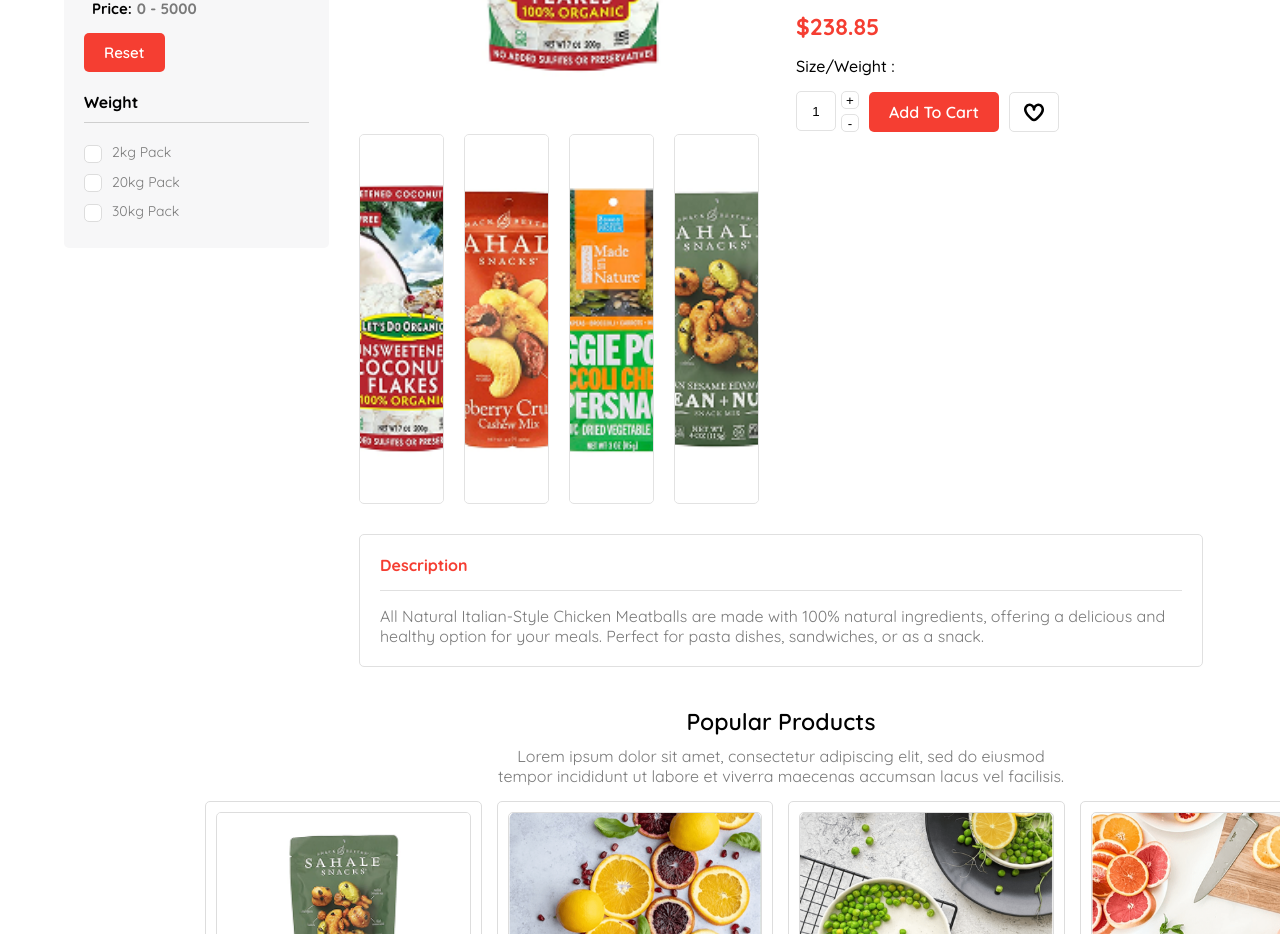
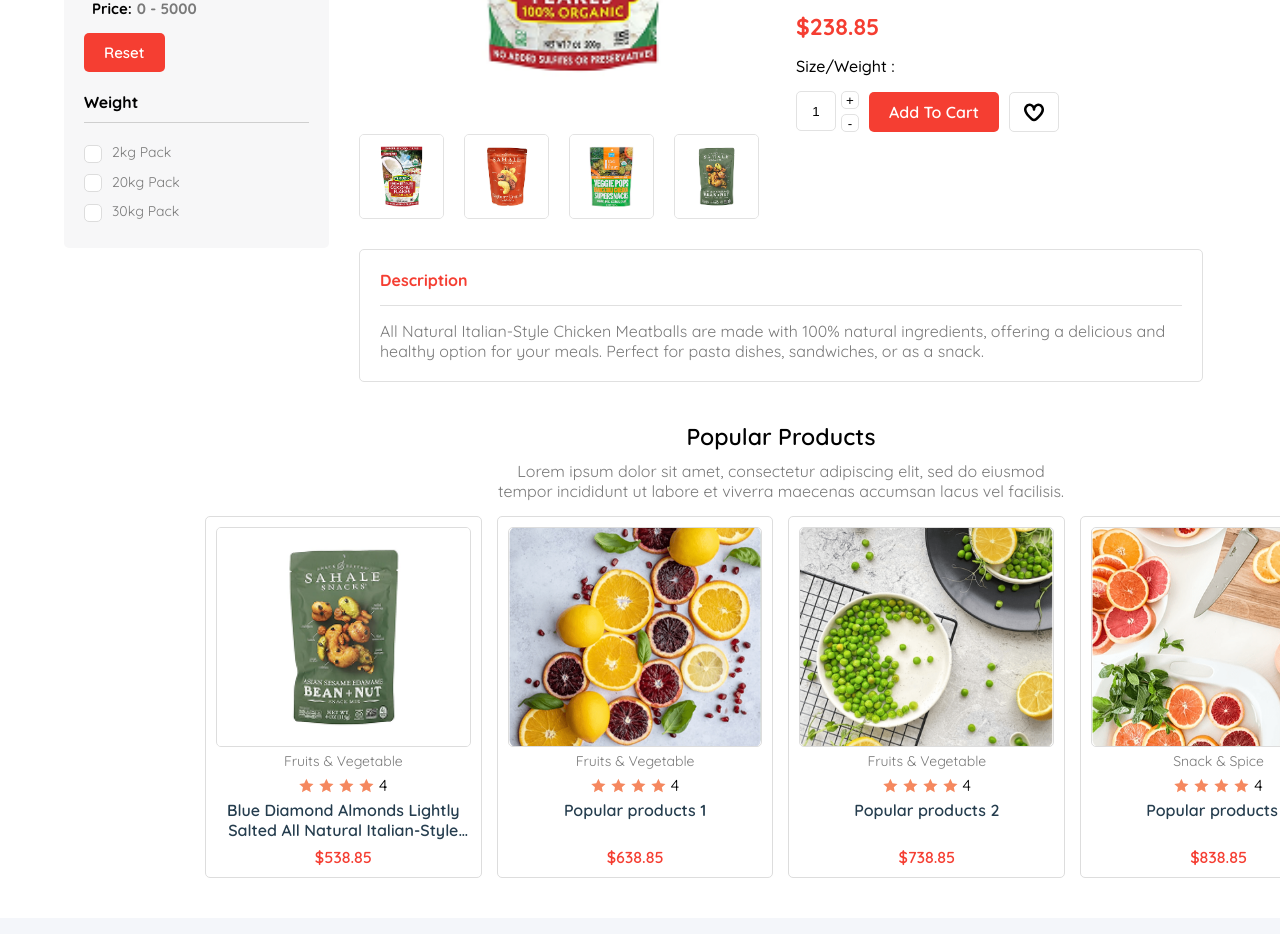
Before and after one commit to AnhTuTran12/food-shop, a React (Vite) app: page /shop/1 in a window 1280 px wide. Shown: the part 1000-1934 px from the top of the page. Built offline with nearby package versions, Linux system fonts and the light colour scheme; a web font is replaced by a local one.

Commit message:
fix ui product detail 2

```diff
--- a/src/components/Product-detail.jsx
+++ b/src/components/Product-detail.jsx
@@ -44,7 +44,7 @@ const ProductDetail = ({
         </button>
         <div className="product_detail_container">
           <div className="product_image">
-            <img src={mainImage} alt="" />
+            <img src={mainImage} alt="" className="main_image_product" />
             <div
               className="product_album"
               onMouseLeave={() => setMainImage(product.productImage)}
--- a/src/style/Product-detail.css
+++ b/src/style/Product-detail.css
@@ -20,7 +20,7 @@
     grid-template-columns: 1fr 1fr;
 }
 
-.product_detail_container .product_image img {
+.product_detail_container .product_image .main_image_product {
     width: 100%;
     min-height: 370px;
     object-fit: cover;
```
